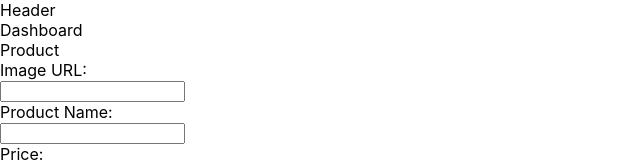
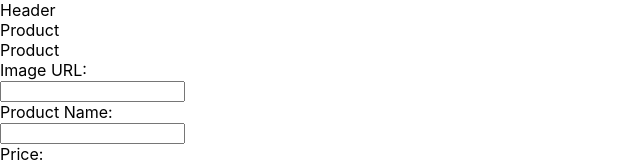
Before and after one commit to Megan-Olsen/shelfie, a React (Create React App) app: page / in a window 1280 px wide. Shown: the top 162 px of the page, without its empty margins (0-640 px from the left). Built offline with nearby package versions, Linux system fonts and the light colour scheme.

Commit message:
stopping for night

```diff
--- a/src/App.js
+++ b/src/App.js
@@ -19,7 +19,8 @@ export default class App extends Component {
     return (
       <div>
         <Header />
-        <Dashboard />
+        <Dashboard
+        inventory={this.state.inventory}/>
         <Form />
       </div>
     )
--- a/src/Components/Dashboard/Dashboard.js
+++ b/src/Components/Dashboard/Dashboard.js
@@ -6,10 +6,11 @@ export default class Dashboard extends Component {
 
     render(){
         return (
-            <div>
-            <div>Dashboard</div>
-            <Product />
+            <div>{this.props.inventory.map(element => {
+                return <Product />
+            })}
             </div>
         )
     }
 }
+// key={element.id} data={element}
```
